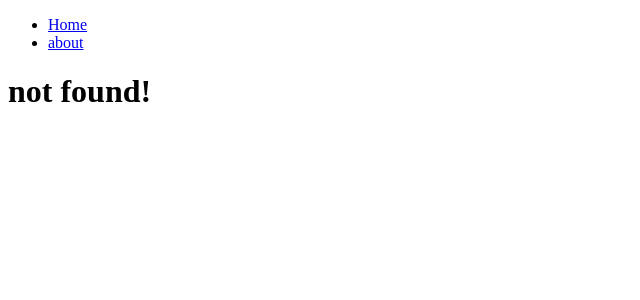
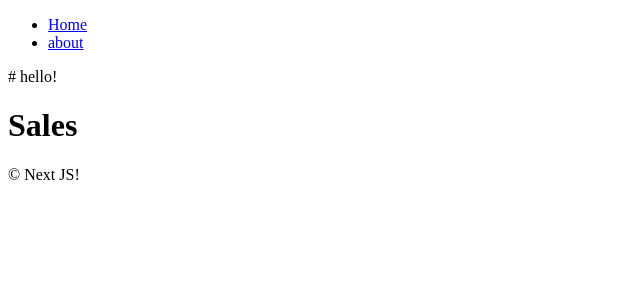
Before and after one commit to lee-tae-eon/nextjs14test, a Next.js app: page /about/company/jobs/sales in a window 1280 px wide. Before the commit this address had no page. Shown: the top 300 px of the page, without its empty margins (0-640 px from the left). Built offline with nearby package versions, Linux system fonts and the light colour scheme.

Commit message:
Layout 기능 확인

```diff
--- /dev/null
+++ b/app/about/company/jobs/sales/layout.tsx
@@ -0,0 +1,8 @@
+export default function Layout({ children }: { children: React.ReactNode }) {
+  return (
+    <div>
+      # hello!
+      {children}
+    </div>
+  );
+}
--- /dev/null
+++ b/app/about/company/jobs/sales/page.tsx
@@ -0,0 +1,3 @@
+export default function Page() {
+  return <h1>Sales</h1>;
+}
--- /dev/null
+++ b/app/about/layout.tsx
@@ -0,0 +1,12 @@
+export default function RootLayout({
+  children,
+}: {
+  children: React.ReactNode;
+}) {
+  return (
+    <div>
+      {children}
+      &copy; Next JS!
+    </div>
+  );
+}
--- a/app/page.tsx
+++ b/app/page.tsx
@@ -1,5 +1,3 @@
-import Navigation from "../components/navigation";
-
 export default function RootPage() {
   return (
     <div>
```
